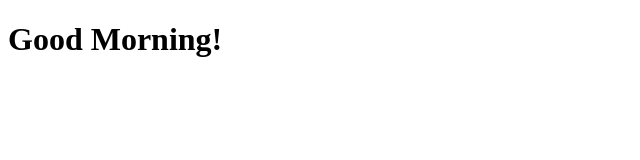
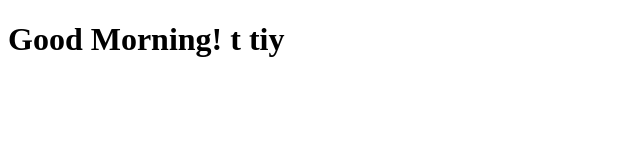
Before and after one commit to shujaatahmed/BootCamp2020, a plain HTML site: page index.html in a window 1280 px wide. Shown: the full height of the page, 0-640 px from the left. Drawn offline with Linux system fonts and the light colour scheme.

Commit message:
Update index.html

```diff
--- a/index.html
+++ b/index.html
@@ -8,7 +8,7 @@
 <body>
     <div>
 
-        <h1>Good Morning!
+        <h1>Good Morning! t tiy
 
         </h1>
     </div>
```
